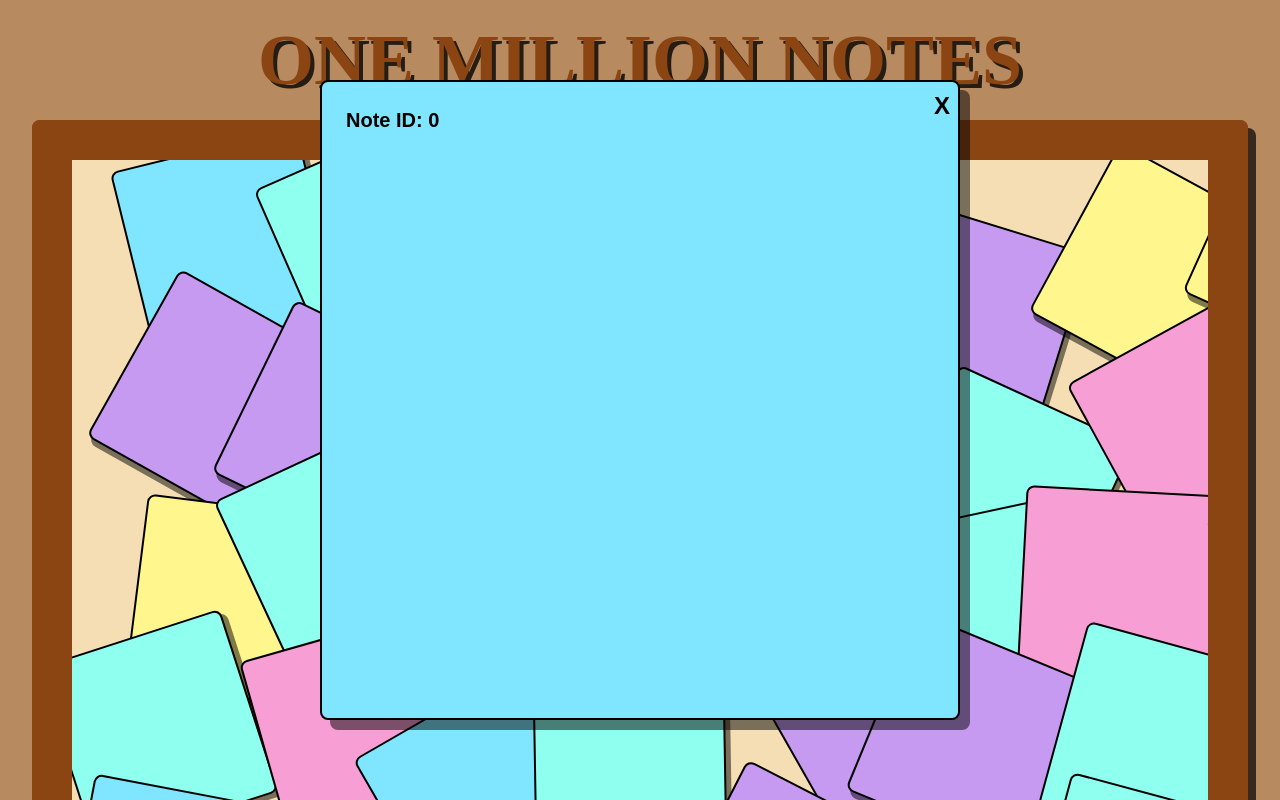
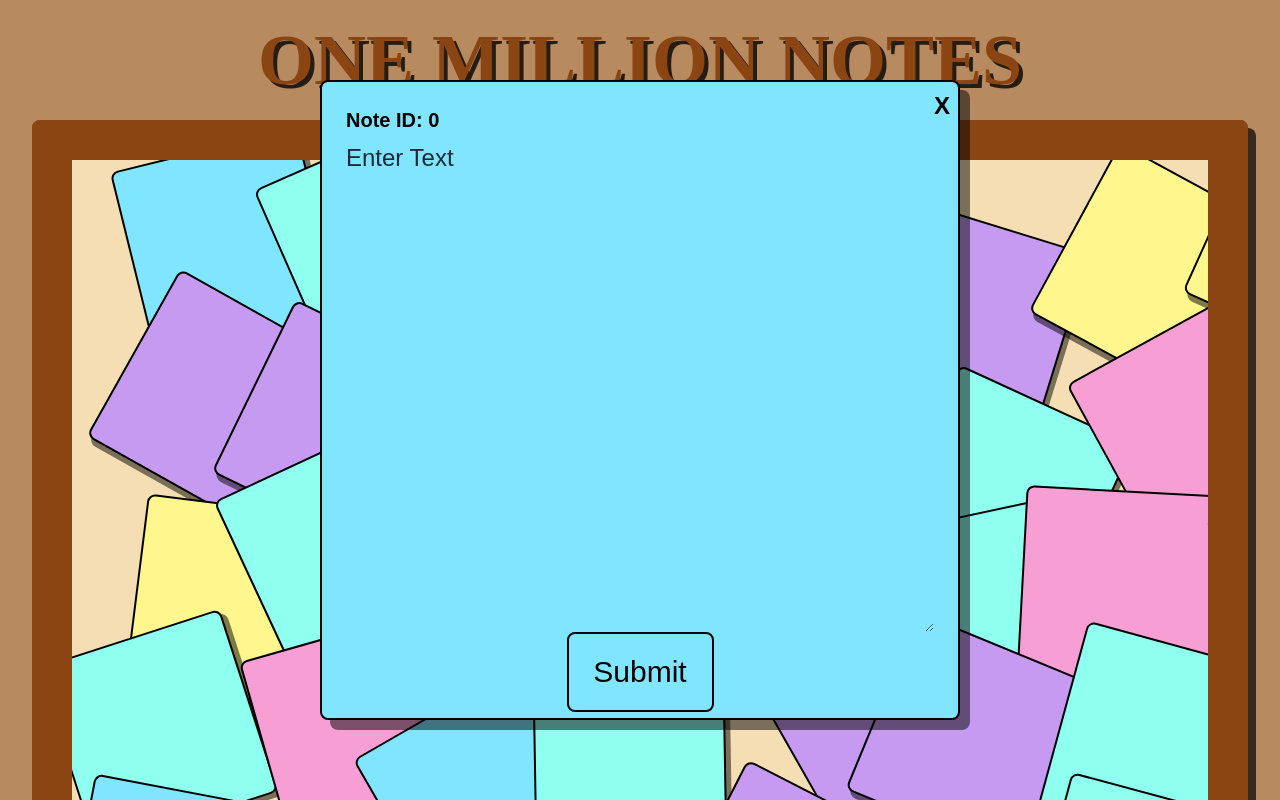
Before and after one commit to TRLanson/one-million-notes, a Next.js app: page / in a window 1280 px wide. Both pictures are taken after a click on the element 226 px from the left and 242 px from the top of the page. Built offline with nearby package versions, Linux system fonts and the light colour scheme; no server answers; the database is empty.

Commit message:
added submit

```diff
--- a/app/components/Firebase.tsx
+++ b/app/components/Firebase.tsx
@@ -2,10 +2,7 @@ import { initializeApp } from 'firebase/app';
 import { getFirestore } from 'firebase/firestore';
 
 const config = {
-
 }
-
-console.log(config);
 
 const app = initializeApp(config);
 
--- a/app/components/board.tsx
+++ b/app/components/board.tsx
@@ -2,7 +2,6 @@
 
 import { DocumentData } from "firebase/firestore";
 import StickyGrid from "./stickyGrid";
-import BoardCorner from "./boardCorner";
 
 type BoardProps = {
   notes: DocumentData[]
--- a/app/components/stickyDetails.tsx
+++ b/app/components/stickyDetails.tsx
@@ -1,6 +1,11 @@
 "use client";
 
+
 import { createPortal } from "react-dom";
+import { useState, useRef } from "react";
+
+import { db } from "./Firebase";
+import { addDoc, collection } from "firebase/firestore";
 
 type StickyDetailsProps = {
   noteId: string;
@@ -10,7 +15,26 @@ type StickyDetailsProps = {
 };
 
 
+
 const StickyDetails = ({ noteId, onClose, color, data }: StickyDetailsProps) => {
+
+  const textRef = useRef<HTMLTextAreaElement>(null);
+
+  const addNote = async (e: any) => {
+    e.preventDefault();
+
+    try {
+      if (textRef.current && textRef.current.value) {
+        onClose();
+        const docRef = await addDoc(collection(db, "StickyNotes"), {
+          note: textRef.current.value,
+        })
+      }
+    }
+    catch (e) {
+      console.log("Error adding Note", e);
+    }
+  }
 
   return createPortal(
     <div
@@ -27,9 +51,20 @@ const StickyDetails = ({ noteId, onClose, color, data }: StickyDetailsProps) =>
       </button>
 
       <h2 className="text-xl font-bold mb-2">Note ID: {noteId}</h2>
-      <p className="text-base leading-relaxed">
-        {data}
-      </p>
+      {data != "" ?
+
+        <p className="leading-relaxed text-xl">
+          {data}
+        </p>
+        :
+        <div className="w-full h-full flex flex-col items-center">
+          <textarea ref={textRef} style={{ backgroundColor: color }} className="text-wrap w-full h-5/6 align-text-top focus:outline-none placeholder-gray-800 text-2xl" placeholder={"Enter Text"} />
+          <button onClick={addNote} style={{ backgroundColor: color }} className="w-1/4 h-20 border-2 border-black rounded-lg text-3xl">
+            Submit
+          </ button>
+        </ div>
+
+      }
     </div>,
     document.body
   );
```
